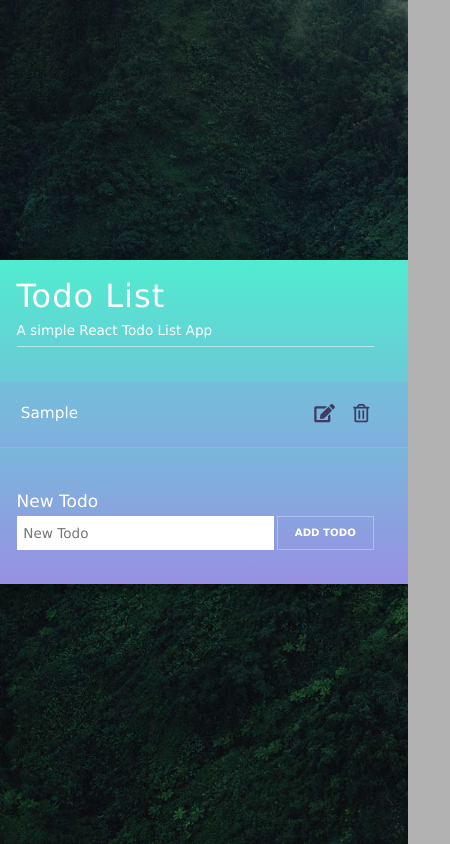
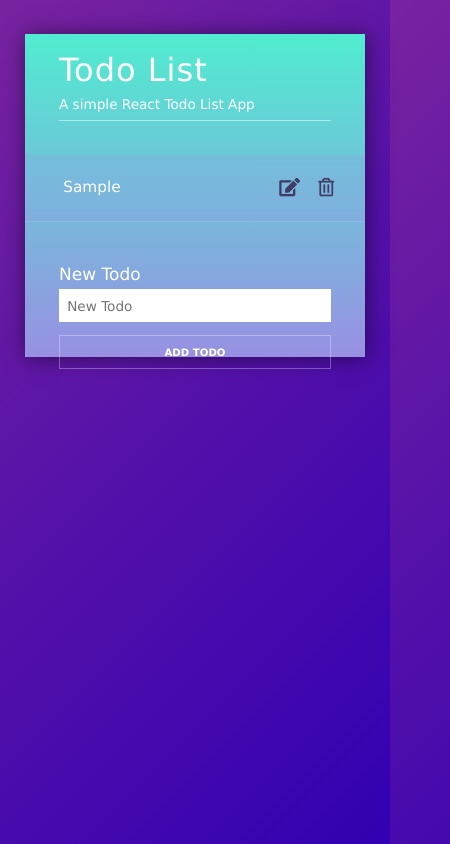
Before and after one commit to jenny07007/react-todolists, a React app: page / in a window 390 px wide. Both pictures are taken after typing "Sample" into the empty fields and a click on the button "ADD TODO". Shown: the whole page, 450 px wide, since content can reach past the window. Built offline with nearby package versions, Linux system fonts and the light colour scheme.

Commit message:
small screen adaptation

```diff
--- a/package.json
+++ b/package.json
@@ -1,7 +1,7 @@
 {
   "name": "todos",
   "version": "1.0.0",
-  "description": "",
+  "description": "An react todolist app ",
   "keywords": [],
   "homepage": "https://jenny07007.github.io/react-todolists",
   "main": "src/index.js",
--- a/src/TodoForm.js
+++ b/src/TodoForm.js
@@ -30,7 +30,7 @@ export class TodoForm extends Component {
             value={this.state.task}
             placeholder="New Todo"
           />
-          <button>ADD TODO</button>
+          <button className="btn-add">ADD TODO</button>
         </div>
       </form>
     );
--- a/src/styles.css
+++ b/src/styles.css
@@ -35,7 +35,6 @@ body {
   display: flex;
   flex-direction: column;
   justify-content: space-between;
-
   margin-left: auto;
   margin-right: auto;
   -webkit-box-shadow: inset 0 0 3px white;
@@ -67,15 +66,6 @@ p {
   border-bottom: 1px solid rgba(255, 255, 255, 0.5);
 }
 
-.credit {
-  color: white;
-  display: inline;
-  border-bottom: none;
-  margin: 50vh auto 0 auto;
-  font-size: .7rem;
-  color: rgba(153, 145, 227, .6);
-}
-
 a:link,
 a:visited {
   color: rgba(153, 145, 227, .6);
@@ -86,13 +76,9 @@ form {
 }
 
 .input-container {
-  display: -webkit-box;
-  display: -ms-flexbox;
   display: flex;
   width: 100%;
   height: 2em;
-  -webkit-box-pack: justify;
-  -ms-flex-pack: justify;
   justify-content: space-between;
 }
 
@@ -182,3 +168,59 @@ i.fas {
   text-decoration: line-through;
   color: gray;
 }
+
+
+@media screen and (max-width: 414px) {
+  body {
+    background-image: linear-gradient(-225deg,
+        #ac32e4 0%,
+        #7918f2 48%,
+        #4801ff 100%);
+    align-items: flex-start;
+    overflow: hidden;
+  }
+
+  .todo-bk {
+    width: 20em;
+    margin-top: 2em;
+    transition: all .5s ease-out;
+  }
+
+  li {
+    width: 80%;
+  }
+
+  .icons {
+    margin-right: 2em;
+  }
+
+  .input-container {
+    flex-direction: column;
+    justify-content: space-around;
+  }
+
+  #task {
+    width: 100%;
+    padding: 0.6em;
+    margin-bottom: 1em;
+  }
+
+  .btn-add {
+    width: 100%;
+    margin-bottom: 2em;
+  }
+}
+
+@media screen and (min-width: 415px) and (max-width: 768px) {
+  body {
+    background-image: linear-gradient(-225deg,
+        #ac32e4 0%,
+        #7918f2 48%,
+        #4801ff 100%);
+  }
+
+  .todo-bk {
+    transition: all .3s ease-out;
+
+  }
+}
```
